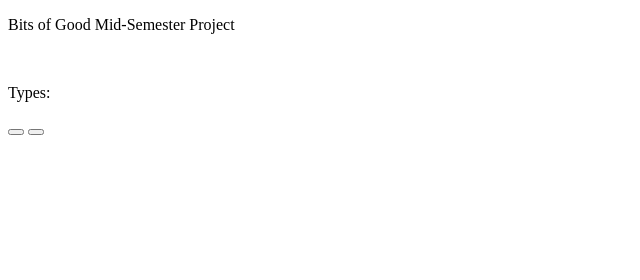
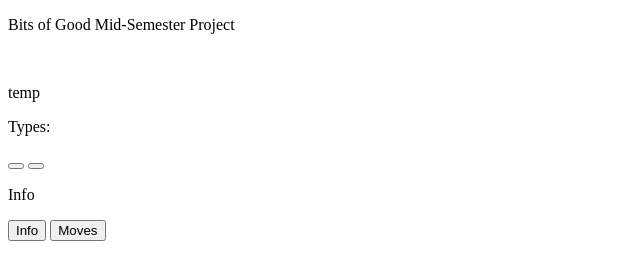
Before and after one commit to shachijain08/midsemproject, a plain HTML site: page index.html in a window 1280 px wide. Shown: the whole page, without its empty margins (0-640 px from the left). Drawn offline with Linux system fonts and the light colour scheme.

Commit message:
right column of page updated

```diff
--- a/index.html
+++ b/index.html
@@ -1,10 +1,11 @@
+
 <!DOCTYPE html>
 <html lang="en">
   <head>
     <link rel="stylesheet" href="style.css" />
   </head>
   <body>
-    <div id="page">
+    <div id="web">
       <div id="title">
         <p id="heading">Bits of Good Mid-Semester Project</p>
       </div>
@@ -14,7 +15,7 @@
             <img id="pokeImg" src="" />
           </div>
           <div id="name">
-            <p id="pokeName"> </p>
+            <p id="pokeName">temp</p>
           </div>
           <div id="types">
             <p id="text">Types:</p>
@@ -26,7 +27,17 @@
             <button class="button"></button>
           </div>
         </div>
+        <div id="rightCol">
+          <p id="infoTitle">Info</p>
+          <div id="infoOutput">
+          </div>
+          <div id="changes">
+            <button class="button" id="info">Info</button>
+            <button class="button" id="moves">Moves</button>
+          </div>
+        </div>
+      </div>
     </div>
   </body>
-  <script src="start.js"></script>
+  <script src="script.js"></script>
 </html>
```
